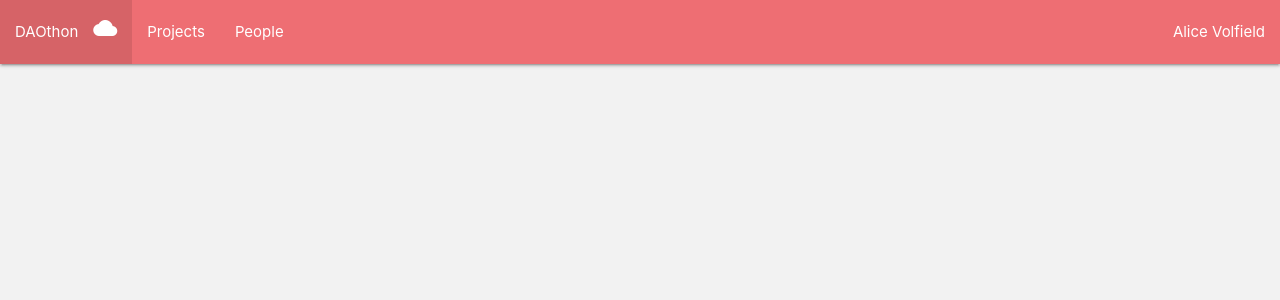
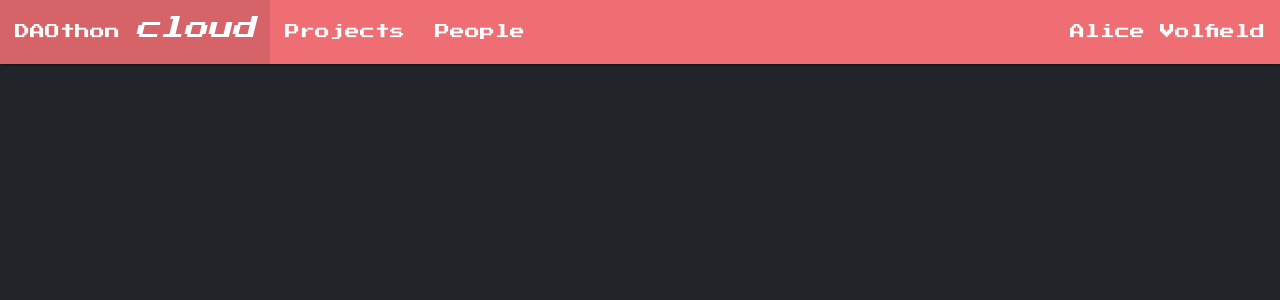
Before and after one commit to noctoid/daothon, a Django app: page / in a window 1280 px wide. Shown: the top 300 px of the page. Run offline with Django 3.2, Linux system fonts and the light colour scheme; data that the repository does not hold is empty; some libraries are stand-ins or nearby versions.

Commit message:
tried to add style

```diff
--- a/daothon_server/daothon_server/templates/base.html
+++ b/daothon_server/daothon_server/templates/base.html
@@ -14,7 +14,8 @@
 </head>
 
 <body>
-  {% include "material_design.html" %}
+<!--  {% include "material_design.html" %}-->
+  {% include "rpg_style.html" %}
 
   <container>
 
--- /dev/null
+++ b/daothon_server/daothon_server/templates/rpg_style.html
@@ -0,0 +1,18 @@
+{% block content %}
+<link href="https://fonts.googleapis.com/css?family=Press+Start+2P" rel="stylesheet">
+<link href="https://unpkg.com/nes.css/css/nes.css" rel="stylesheet"/>
+<style>
+    /*body {*/
+    /*    background-image: url("https://cdna.artstation.com/p/assets/images/images/006/295/134/large/sergiu-matei-stone-path-tile-pixel-art-rpg-top-view-indie-game-dev-matei-sergiu.jpg?1497472736");*/
+    /*    background-repeat: repeat;*/
+    /*}*/
+    body {
+        background-color: #212529;
+    }
+
+    html, body, pre, code, kbd, samp {
+        font-family: "Press Start 2P";
+    }
+
+</style>
+{% endblock %}
```
Also changed, not shown: daothon_server/daothon_server/templates/project_detail.html (+10 -0 lines).
